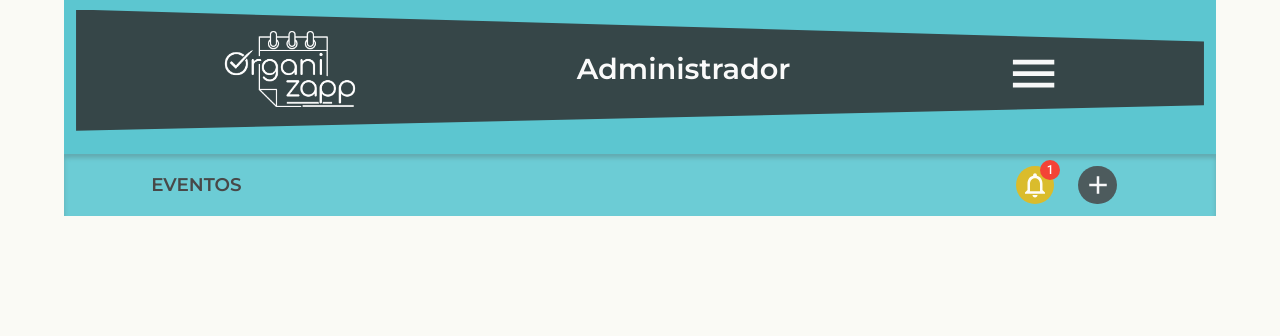
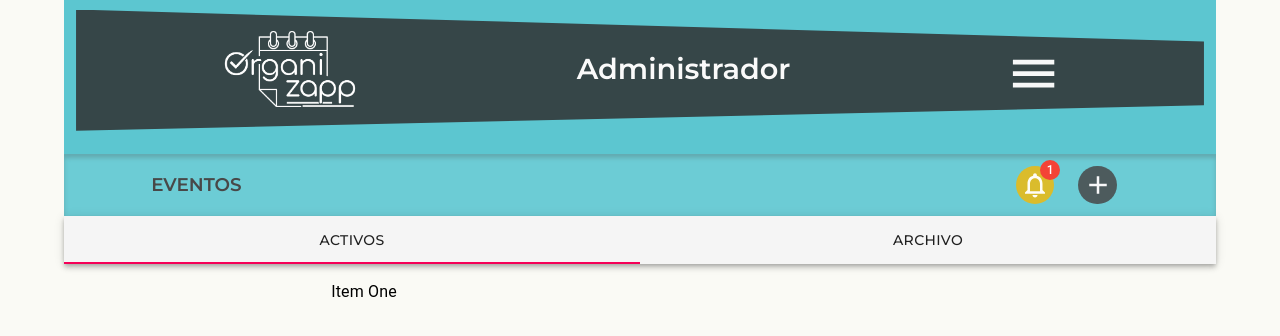
Before and after one commit to grupoZap-V2-3/frontOrganiZapp, a React (Create React App) app: page /admin in a window 1280 px wide. Shown: the top 336 px of the page. Built offline with nearby package versions, Linux system fonts and the light colour scheme.

Commit message:
AdminNavTabs component created

```diff
--- /dev/null
+++ b/src/components/TabsNavBar/TabsNavBar.scss
@@ -0,0 +1,12 @@
+@import '../../theme/globals.scss';
+
+.PrivateTabIndicator-colorSecondary-104{
+  &.MuiTabs-indicator{
+    background-color: rgba(237, 186, 17, 0.86);
+  }
+}
+.MuiTab{
+  &-wrapper{
+    font-family: $font-family-primary;
+  }
+}
--- /dev/null
+++ b/src/components/TabsNavBar/index.js
@@ -0,0 +1,117 @@
+import React from 'react';
+import PropTypes from 'prop-types';
+import { makeStyles, useTheme, createMuiTheme } from '@material-ui/core/styles';
+import AppBar from '@material-ui/core/AppBar';
+import Tabs from '@material-ui/core/Tabs';
+import Tab from '@material-ui/core/Tab';
+import Typography from '@material-ui/core/Typography';
+import Box from '@material-ui/core/Box';
+import './TabsNavBar.scss'
+
+function TabPanel(props) {
+  const { children, value, index, ...other } = props;
+
+  return (
+    <div
+      role="tabpanel"
+      hidden={value !== index}
+      id={`full-width-tabpanel-${index}`}
+      aria-labelledby={`full-width-tab-${index}`}
+      {...other}
+    >
+      {value === index && (
+        <Box p={2}>
+          <Typography>{children}</Typography>
+        </Box>
+      )}
+    </div>
+  );
+}
+
+TabPanel.propTypes = {
+  children: PropTypes.node,
+  index: PropTypes.any.isRequired,
+  value: PropTypes.any.isRequired,
+};
+
+function a11yProps(index) {
+  return {
+    id: `full-width-tab-${index}`,
+    'aria-controls': `full-width-tabpanel-${index}`,
+  };
+}
+
+// const customTheme = createMuiTheme({
+//   overrides: {
+//     MuiTabs: {
+//       PrivateTabIndicator: {
+//         backgroundColor: 'secondary'
+//       }
+//     }
+//   }
+// })
+
+const useStyles = makeStyles((theme) => ({
+  root: {
+    backgroundColor: theme.palette.background.paper,
+    width: 500,
+    display: 'contents',
+    fontSize: '1.4em',
+    fontFamily: 'Montserrat',
+  },
+  // indicator: {
+  //   backgroundColor: '#1890ff',
+  // },
+  tabs: {
+    color: '#484848',
+  },
+  tabPanel: {
+    minWidth: 300,
+    maxWidth: 600,
+    width: 'auto',
+    display: 'flex',
+    alignItems: 'center',
+    justifyContent: 'center',
+  },
+}));
+
+export default function NavTabs() {
+  const classes = useStyles();
+  const theme = useTheme();
+  const [value, setValue] = React.useState(0);
+
+  const handleChange = (event, newValue) => {
+    setValue(newValue);
+  };
+
+  const handleChangeIndex = (index) => {
+    setValue(index);
+  };
+
+  return (
+    <div className={classes.root}>
+      <AppBar position="static" color="default">
+        <Tabs
+          // theme={customTheme}
+          className={classes.indicator}
+          value={value}
+          onChange={handleChange}
+          textColor='#484848'
+          variant="fullWidth"
+          aria-label="full width tabs"
+        >
+          <Tab label="Activos" {...a11yProps(0)} />
+          <Tab label="Archivo" {...a11yProps(1)} />
+        </Tabs>
+      </AppBar>
+      <div className={classes.tabPanel}>
+        <TabPanel value={value} index={0} dir={theme.direction}>
+          Item One
+        </TabPanel>
+        <TabPanel value={value} index={1} dir={theme.direction}>
+          Item Two
+      </TabPanel>
+      </div>
+    </div >
+  );
+}
--- a/src/pages/AdminPage/index.js
+++ b/src/pages/AdminPage/index.js
@@ -2,6 +2,7 @@ import React, { useState } from 'react';
 import MainHeader from '../../components/MainHeader';
 import NavbarAdmin from '../../components/NavbarAdmin';
 import EventModal from '../../components/EventModal';
+import NavTabs from '../../components/TabsNavBar';
 
 const AdminPage = ({ location }) => {
 
@@ -22,6 +23,7 @@ const AdminPage = ({ location }) => {
       />
       <NavbarAdmin location={location} handleOpenModal={handleOpenModal} />
       {/* <Eventos Activos/Archivo menu component> */}
+      <NavTabs />
       <EventModal open={open} handleCloseModal={handleCloseModal} />
     </main>
   )
```
